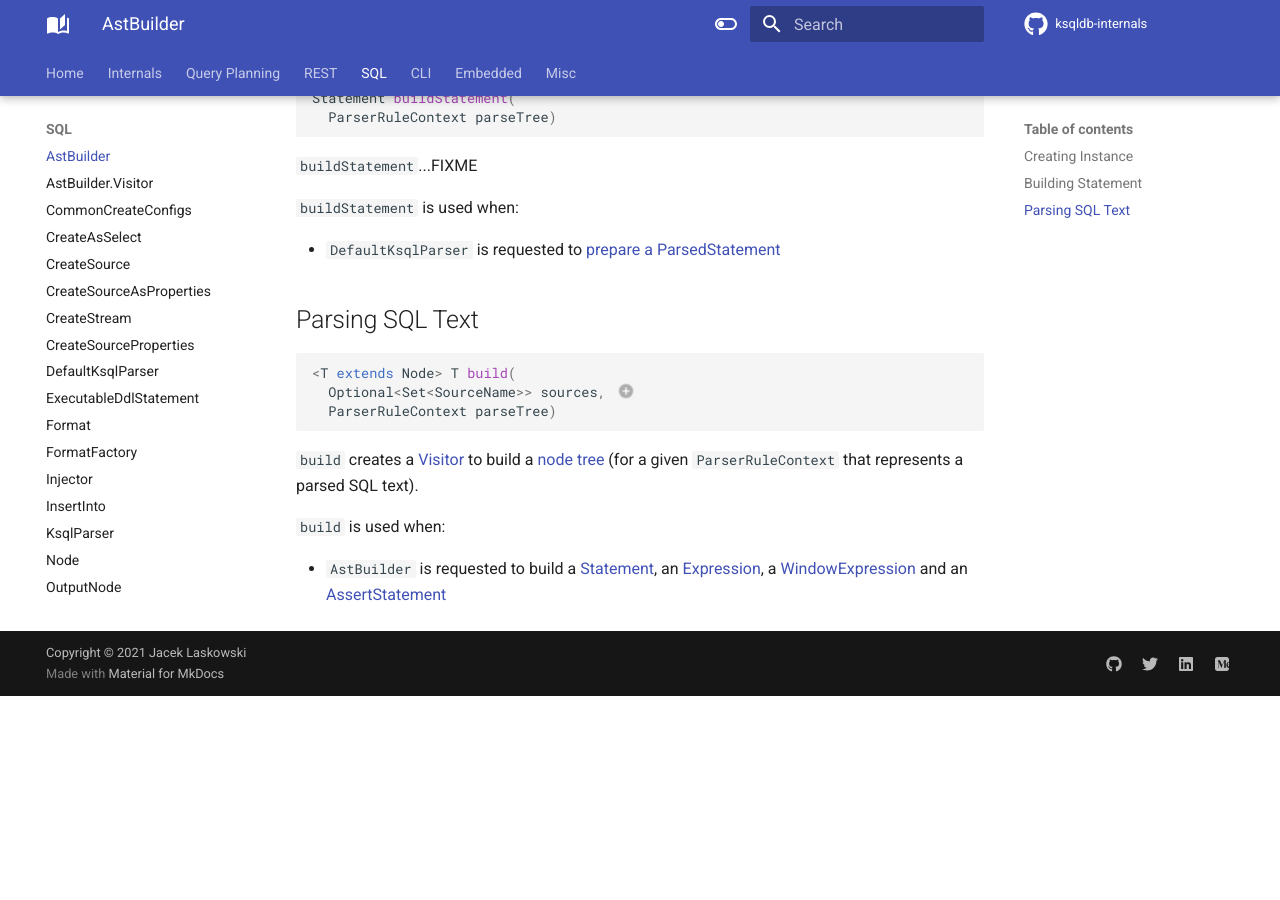
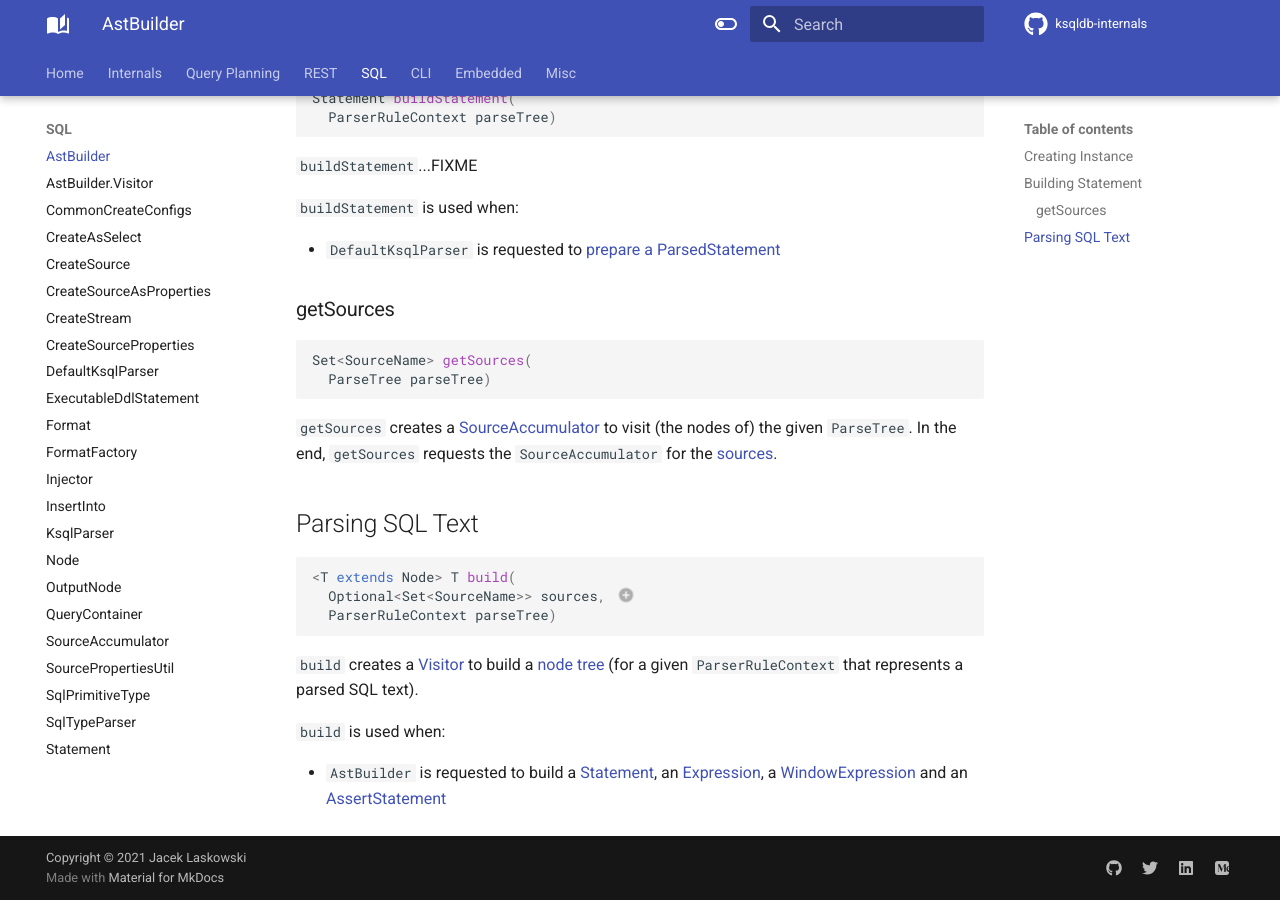
Before and after one commit to japila-books/ksqldb-internals, an MkDocs documentation site: the page built from docs/AstBuilder.md, in a window 1280 px wide and 900 px high, scrolled down 600 px. Built offline with MkDocs 1.6.1 and Material for MkDocs 9.7.7, drawn with Linux system fonts in a browser that asks for light colours; comment, search, counter and statistics services are not loaded; before the commit the page ends 1296 px from its top, so only the background shows below that.

Commit message:
AstBuilder.getSources

````diff
--- a/docs/AstBuilder.md
+++ b/docs/AstBuilder.md
@@ -27,6 +27,15 @@ Statement buildStatement(
 
 * `DefaultKsqlParser` is requested to [prepare a ParsedStatement](DefaultKsqlParser.md#prepare)
 
+### <span id="getSources"> getSources
+
+```java
+Set<SourceName> getSources(
+  ParseTree parseTree)
+```
+
+`getSources` creates a [SourceAccumulator](SourceAccumulator.md) to visit (the nodes of) the given `ParseTree`. In the end, `getSources` requests the `SourceAccumulator` for the [sources](SourceAccumulator.md#getSources).
+
 ## <span id="build"> Parsing SQL Text
 
 ```java
````
Also changed, not shown: docs/SourceAccumulator.md (+1 -1 lines).
